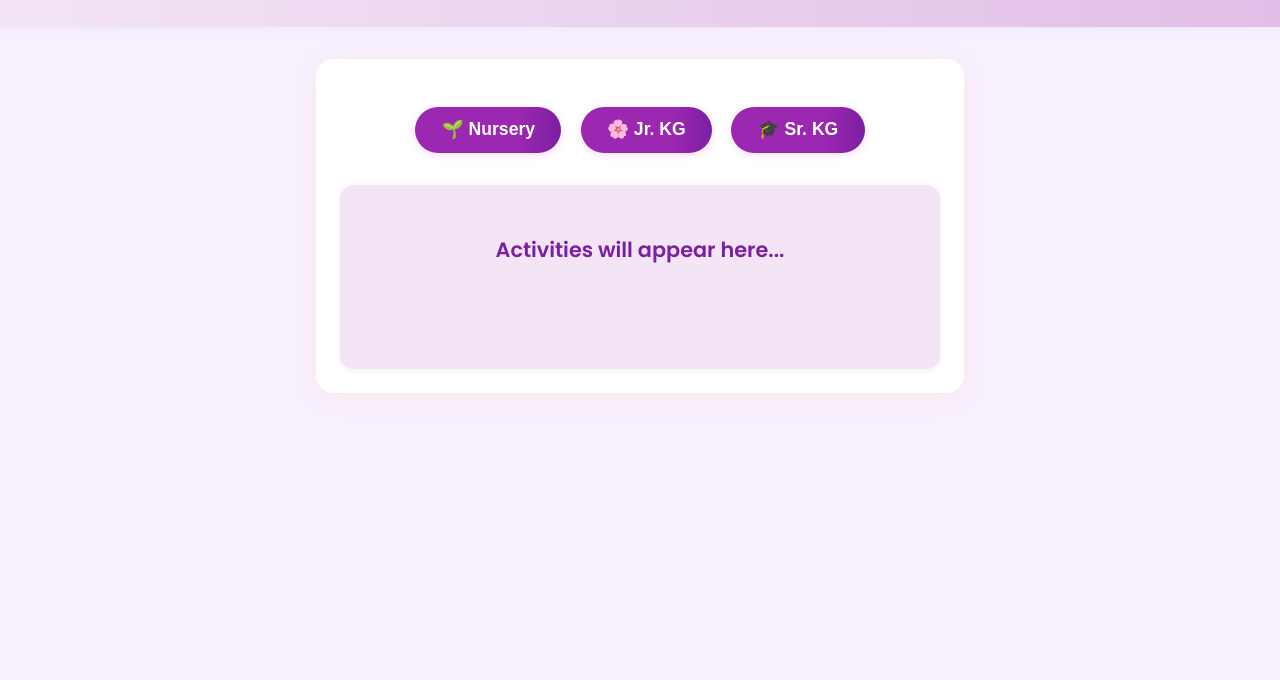
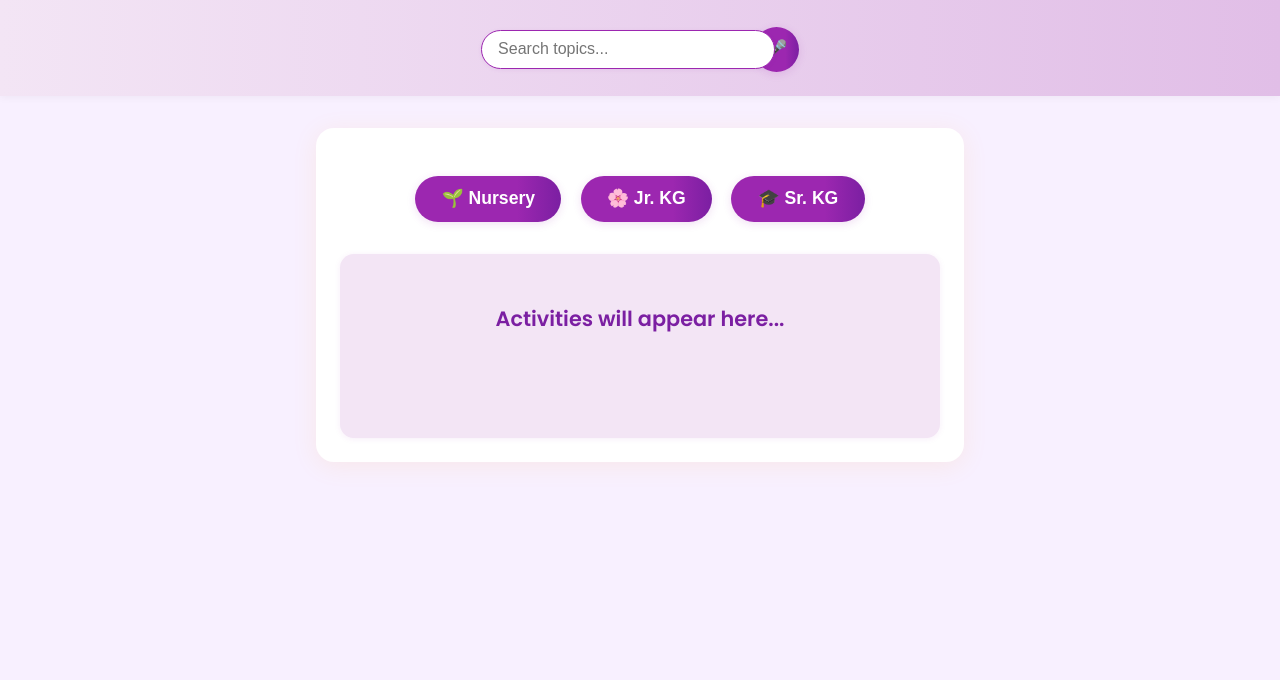
Before and after one commit to 20240802193-ship-it/shiksha-saathi, a plain HTML site: page index.html in a window 1280 px wide. Shown: the part 120-800 px from the top of the page. Drawn offline with Linux system fonts and the light colour scheme.

Commit message:
index.html

```diff
--- a/index.html
+++ b/index.html
@@ -14,9 +14,19 @@
   <header>
     <div class="header-content">
       <span class="logo" aria-label="ShikshaSaathi Logo">📚</span>
-    <h1 id="title">Welcome to ShikshaSaathi</h1>
+      <h1 id="title">Welcome to ShikshaSaathi</h1>
     </div>
 
+    <!-- Search Section -->
+    <div class="search-section">
+      <div class="search-wrapper">
+        <input type="text" id="searchBar" placeholder="Search topics..." aria-label="Search topics">
+      </div>
+      <button id="voiceSearchBtn" class="voice-search-btn" aria-label="Voice search">
+        <span class="voice-icon">🎤</span>
+      </button>
+      <div id="voiceStatus" class="voice-status"></div>
+    </div>
   </header>
 
   <main>
```
